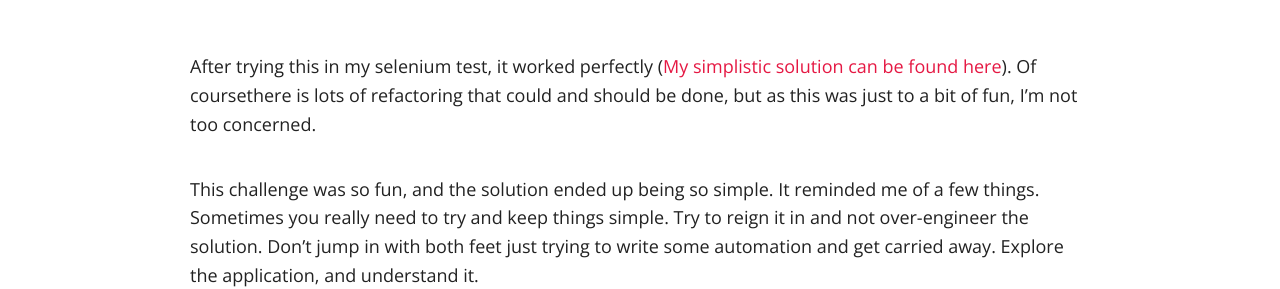
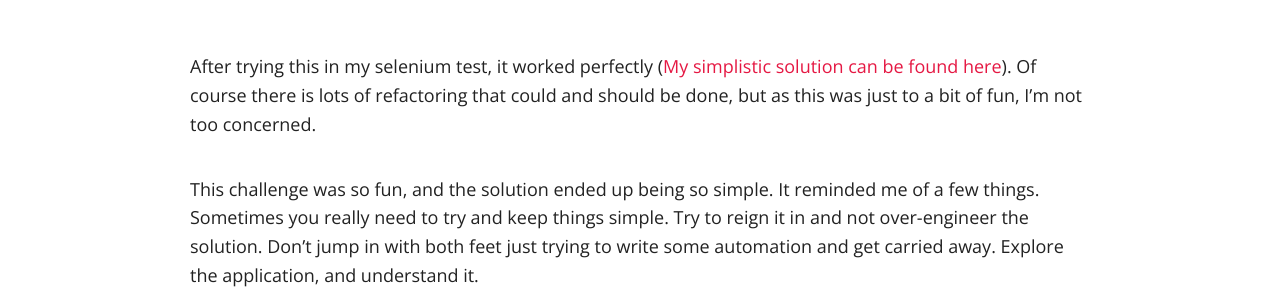
Before and after one commit to vivrichards600/vivrichards600.github.io, a Jekyll site: the page built from _posts/2022-06-18-gaming-heardle-the-art-of-keeping-things-simple.md, in a window 1280 px wide and 900 px high, scrolled down 3695 px. Shown: the part 206-495 px from the top of the window. Built offline with Jekyll 4.4.1, drawn with Linux system fonts in a browser that asks for light colours; nearby versions of some CDN libraries; comment, search, counter and statistics services are not loaded.

Commit message:
Fixing typo

```diff
--- a/_posts/2022-06-18-gaming-heardle-the-art-of-keeping-things-simple.md
+++ b/_posts/2022-06-18-gaming-heardle-the-art-of-keeping-things-simple.md
@@ -42,7 +42,7 @@ Now it was easy, to navigate to the Heardle page, find the hidden element, obtai
 
 ![heardle solution]({{ site.baseurl }}/images/heardle-solution.gif)
 
-After trying this in my selenium test, it worked perfectly ([My simplistic solution can be found here](https://gist.github.com/vivrichards600/8a42aed3ca7ab7c4f2219952de067f3e)). Of coursethere is lots of refactoring that could and should be done, but as this was just to a bit of fun, I'm not too concerned.
+After trying this in my selenium test, it worked perfectly ([My simplistic solution can be found here](https://gist.github.com/vivrichards600/8a42aed3ca7ab7c4f2219952de067f3e)). Of course there is lots of refactoring that could and should be done, but as this was just to a bit of fun, I'm not too concerned.
 
 This challenge was so fun, and the solution ended up being so simple. It reminded me of a few things. Sometimes you really need to try and keep things simple. Try to reign it in and not over-engineer the solution. Don't jump in with both feet just trying to write some automation and get carried away.
 Explore the application, and understand it.
```
